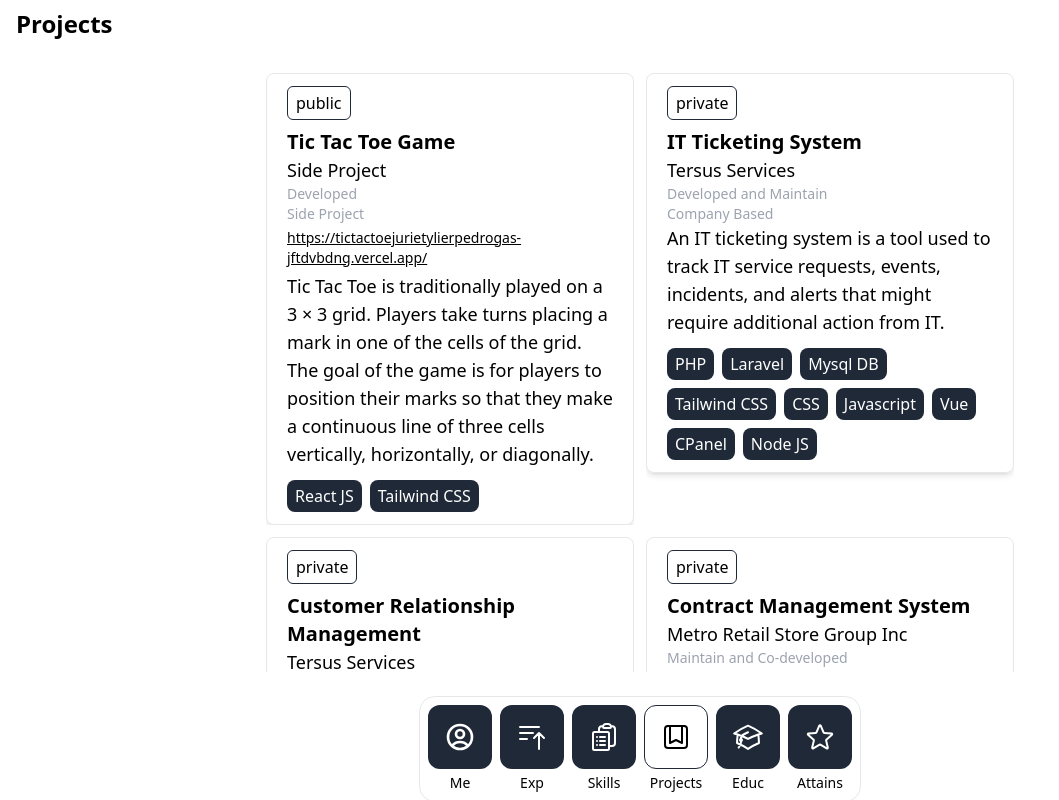
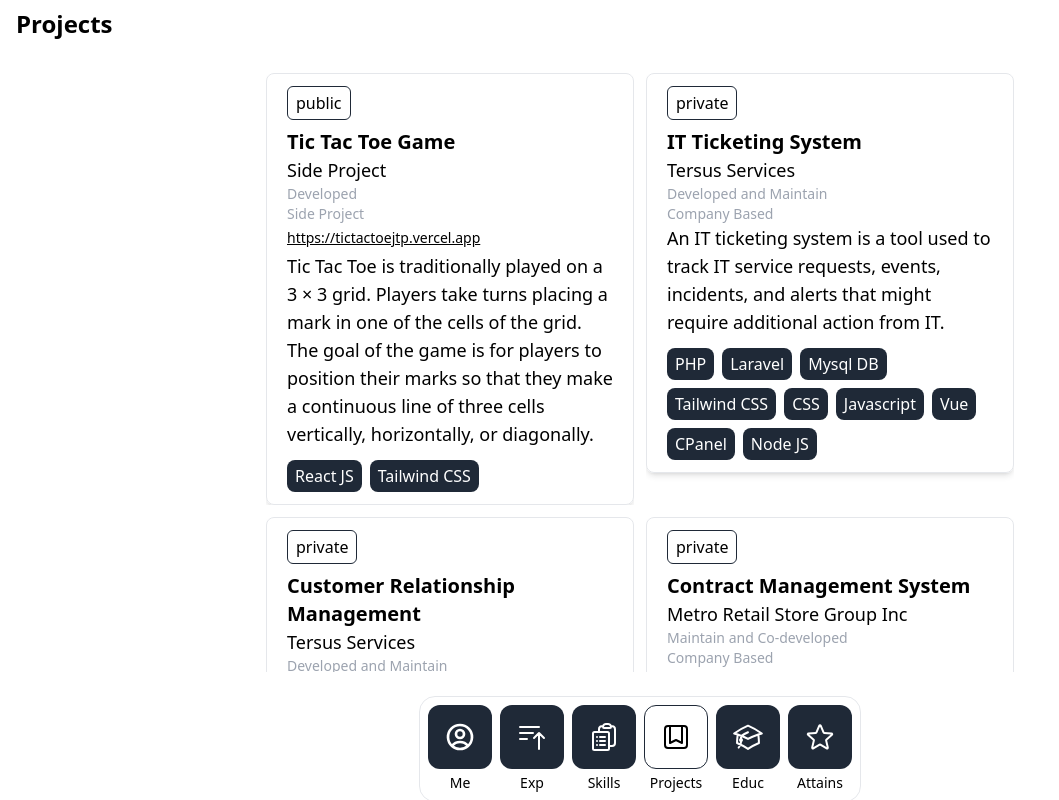
Before and after one commit to taler-hash/portfolio, a Vue app: page /projects in a window 1280 px wide. Shown: the whole page, without its empty margins (0-1059 px from the left). Built offline with nearby package versions, Linux system fonts and the light colour scheme.

Commit message:
change url

```diff
--- a/src/pages/Projects.vue
+++ b/src/pages/Projects.vue
@@ -44,7 +44,7 @@ export default {
           name: 'Tic Tac Toe Game',
           company: 'Side Project',
           role: 'Developed',
-          link: 'https://tictactoejurietylierpedrogas-jftdvbdng.vercel.app/',
+          link: 'https://tictactoejtp.vercel.app',
           type: 'Side Project',
           info: `Tic Tac Toe is traditionally played on a 3 × 3 grid. Players take turns placing a mark in one of the cells of the grid.
           The goal of the game is for players to position their marks so that they make a
```
